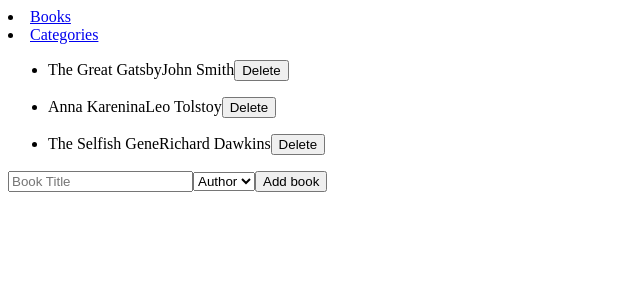
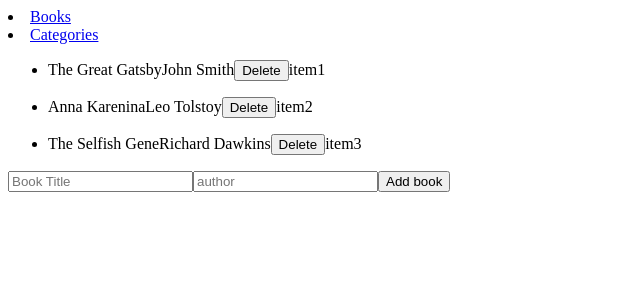
Before and after one commit to manzitresor/book_store, a React (Create React App) app: page / in a window 1280 px wide. Shown: the top 300 px of the page, without its empty margins (0-640 px from the left). Built offline with nearby package versions, Linux system fonts and the light colour scheme.

Commit message:
Add useDispatch for add new book

```diff
--- a/src/components/AddBook.js
+++ b/src/components/AddBook.js
@@ -1,16 +1,34 @@
-import React from 'react';
+/* eslint-disable import/no-extraneous-dependencies */
+import React, { useState } from 'react';
+import { useDispatch, useSelector } from 'react-redux';
+import { addBook } from '../redux/books/booksSlice';
 
 function AddBook() {
+  const dispatch = useDispatch();
+  const [title, setTitle] = useState();
+  const [author, setAuthor] = useState();
+  const length = useSelector((state) => state.books.length + 1);
+
+  const handletitleChange = (e) => {
+    setTitle(e.target.value);
+  };
+  const handleSelectChange = (e) => {
+    setAuthor(e.target.value);
+  };
+  const handleSubmit = (e) => {
+    e.preventDefault();
+    dispatch(addBook({
+      title, author, category: 'Fiction', item_id: `item-${length}`,
+    }));
+  };
+
   return (
     <>
-      <form>
-        <input type="text" placeholder="Book Title" />
-        <select>
-          <option>Author</option>
-        </select>
+      <form onSubmit={handleSubmit}>
+        <input type="text" value={title} placeholder="Book Title" onChange={handletitleChange} />
+        <input type="text" value={author} placeholder="author" onChange={handleSelectChange} />
         <button type="submit">Add book</button>
       </form>
-
     </>
   );
 }
--- a/src/components/Book.js
+++ b/src/components/Book.js
@@ -10,6 +10,7 @@ function Book({ book }) {
           {book.title}
           <span>{book.author}</span>
           <button type="submit">Delete</button>
+          <span>{book.item_id}</span>
         </li>
       </ul>
     </>
@@ -22,6 +23,6 @@ Book.propTypes = {
   book: PropTypes.shape({
     title: PropTypes.string.isRequired,
     author: PropTypes.string.isRequired,
-    id: PropTypes.number.isRequired,
+    item_id: PropTypes.number.isRequired,
   }).isRequired,
 };
```
